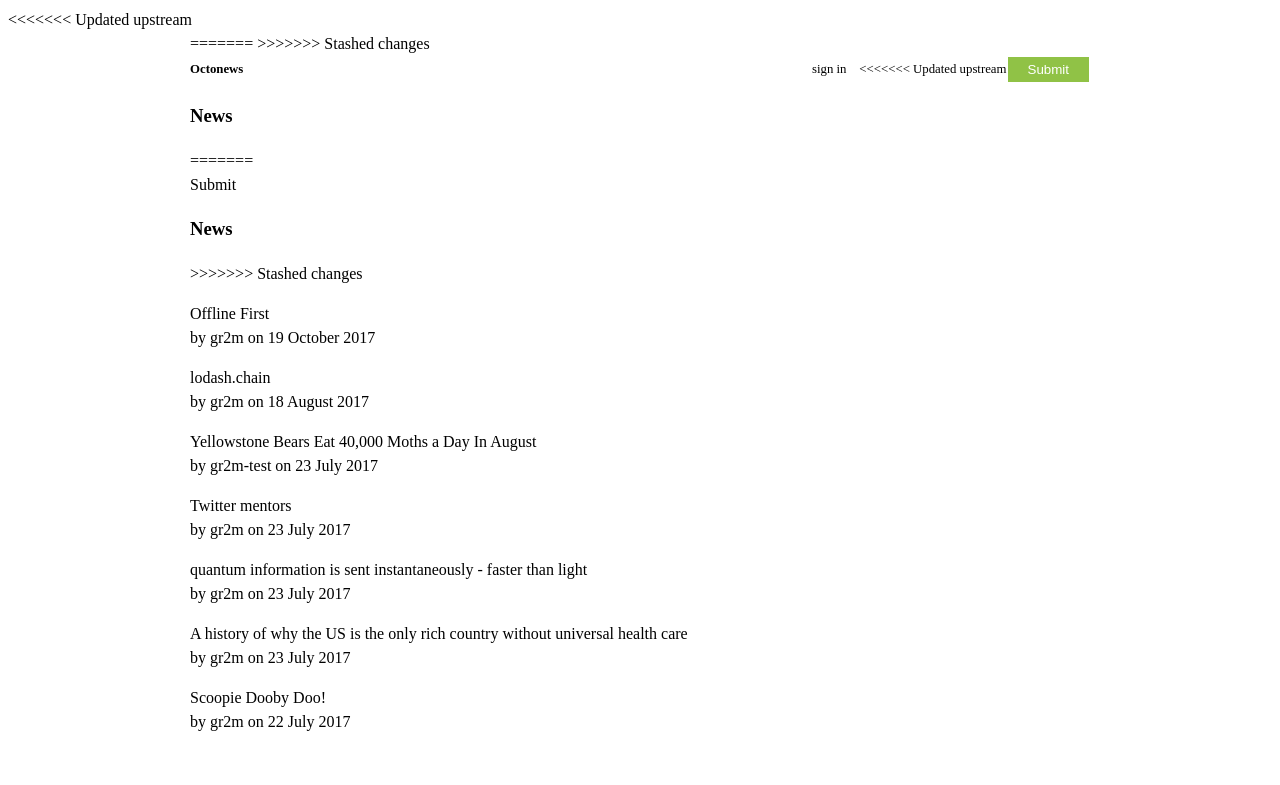
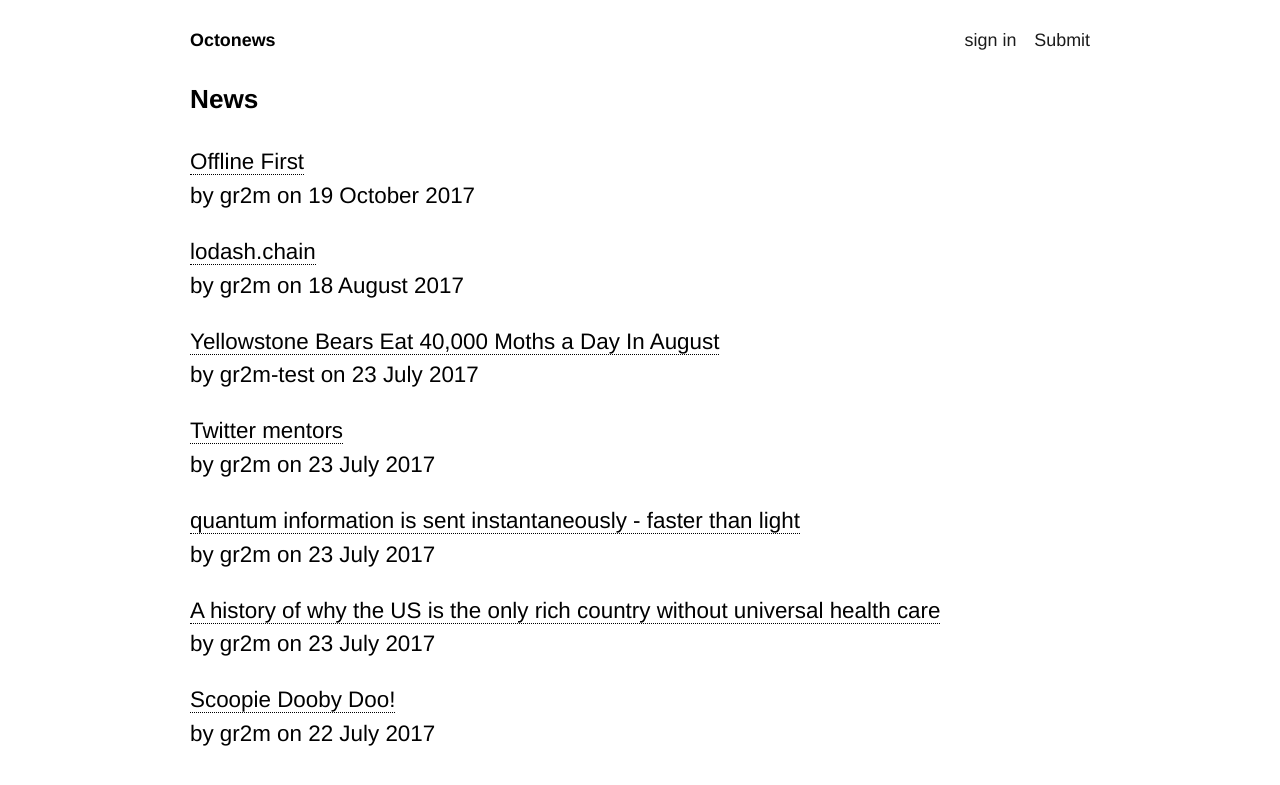
Before and after one commit to octonews/octonews, a Jekyll site: the page built from index.md, in a window 1280 px wide. Shown: the top 785 px of the page. Built offline with Jekyll 4.4.1, drawn with Linux system fonts in a browser that asks for light colours; nearby versions of some CDN libraries.

Commit message:
Resolve conflicts

```diff
--- a/_layouts/default.html
+++ b/_layouts/default.html
@@ -4,11 +4,6 @@
   {% include head.html %}
 
   <body data-account-status>
-<<<<<<< Updated upstream
-    <main class="page-content" aria-label="Content">
-
-=======
->>>>>>> Stashed changes
     <header>
       <ul>
         <li id="title" {% if page.url == '/' %}class="active"{% endif %}><a href="/">{{ site.title }}</a></li>
@@ -16,16 +11,6 @@
         <li id="account">
           <!-- populated in main.js -->
         </li>
-<<<<<<< Updated upstream
-        <li {% if page.url == '/submit/' %}class="active"{% endif %}><a href="/submit"><button>Submit</button></a></li>
-
-      </ul>
-    </header>
-
-      <div class="content">
-        <h3>{{ page.title }}</h3>
-
-=======
         <li {% if page.url == '/submit/' %}class="active"{% endif %}><a href="/submit">Submit</a></li>
 
       </ul>
@@ -34,8 +19,6 @@
 
       <div class="content">
         <h3>{{ page.title }}</h3>
-
->>>>>>> Stashed changes
         {{ content }}
       </div>
     </main>
--- a/assets/main.css
+++ b/assets/main.css
@@ -1,7 +1,3 @@
-<<<<<<< Updated upstream
-
-=======
->>>>>>> Stashed changes
 /* Default Styles
 ============================================ */
 
@@ -17,11 +13,7 @@ html {
 
 body {
   background-color: white;
-<<<<<<< Updated upstream
-  color: #141414;
-=======
   color: black;
->>>>>>> Stashed changes
   font-size: 1.4em;
   font-weight: normal;
   line-height: 1.5;
@@ -37,13 +29,10 @@ a {
   text-decoration: none;
 }
 
-<<<<<<< Updated upstream
-=======
 .content a {
   border-bottom: 1px dotted black;
 }
 
->>>>>>> Stashed changes
 input, button {
   display: inline-block;
   border-radius: 0.25em;
@@ -84,11 +73,6 @@ button:focus {
   max-width: 900px;
   width: 100%;
   margin: 0 auto;
-<<<<<<< Updated upstream
-}
-
-header {
-=======
   padding-bottom: 2%;
 }
 
@@ -100,7 +84,6 @@ header {
   max-width: 900px;
   width: 100%;
   margin: 0 auto;
->>>>>>> Stashed changes
   margin-top: 1.5em;
   font-size: 80%;
 }
@@ -108,11 +91,7 @@ header {
 header ul, header li {
   display: flex;
   align-items: center;
-<<<<<<< Updated upstream
-  color: #333;
-=======
   color: #1b1b1b;
->>>>>>> Stashed changes
 }
 
 header ul {
```
